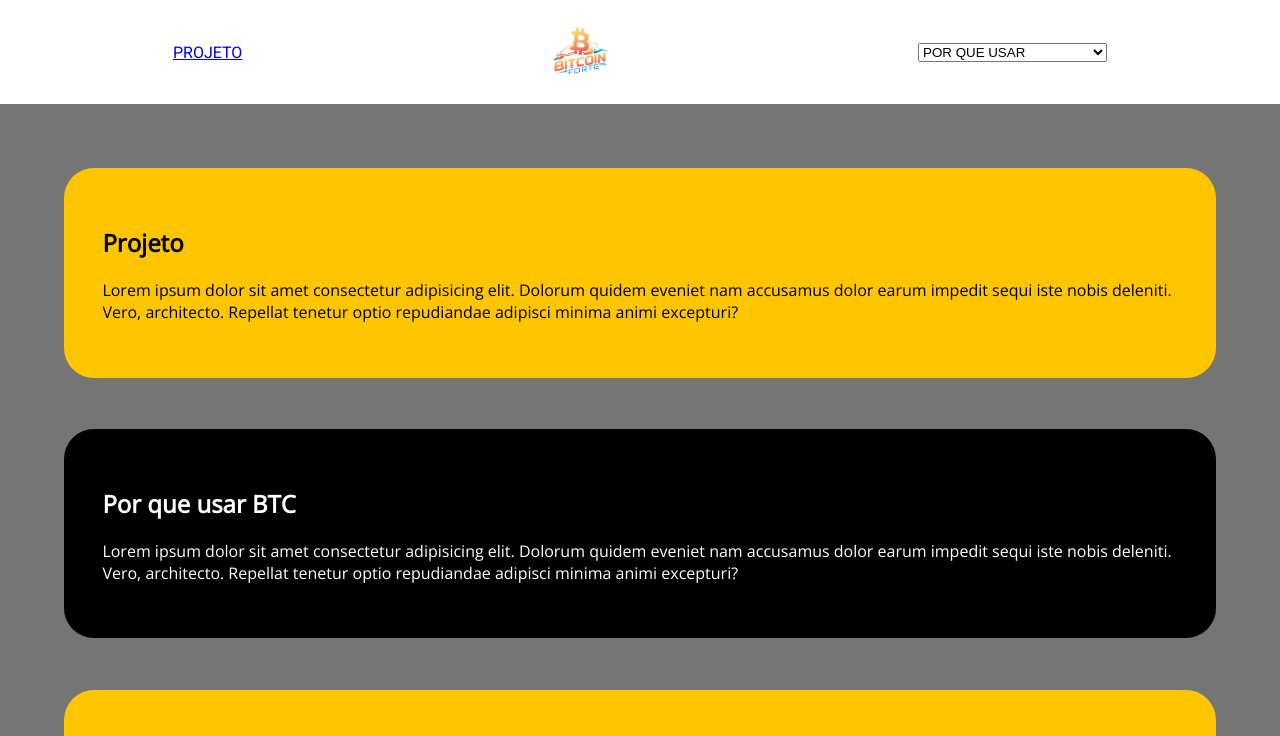
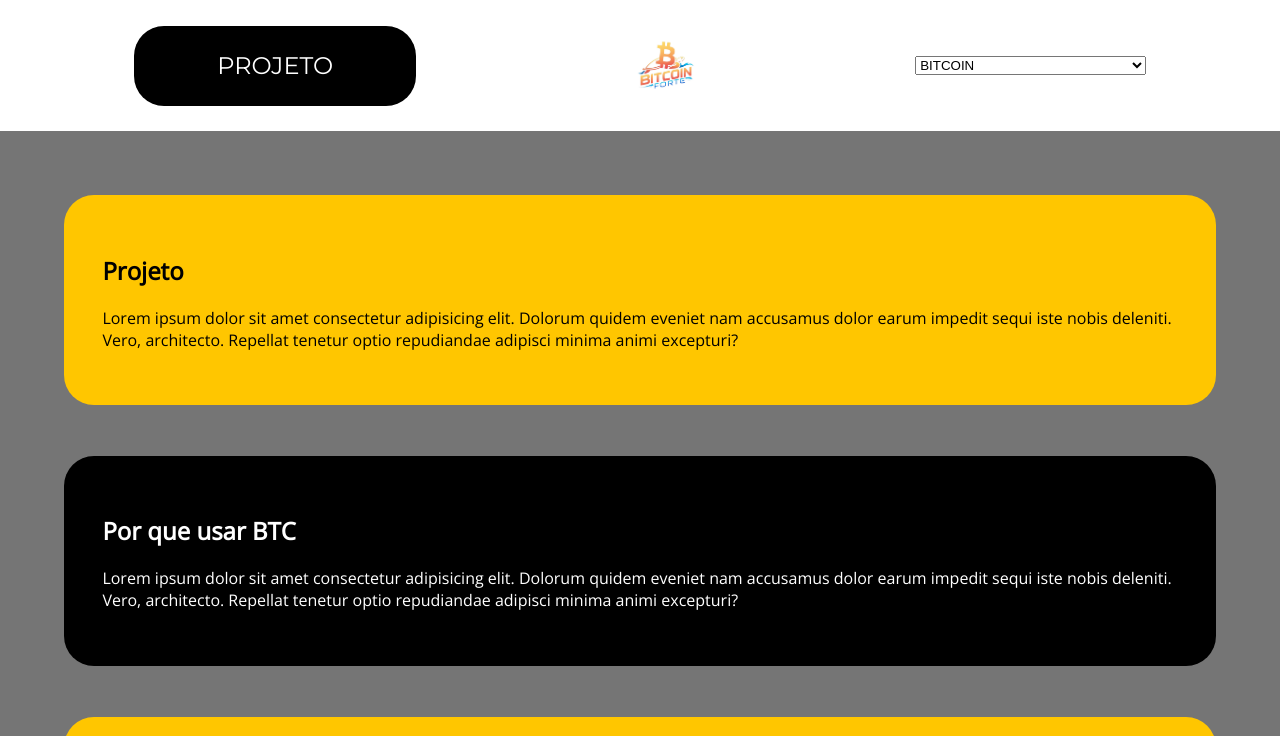
Before and after one commit to victorsales1709/bitcoinforte, a plain HTML site: page index.html in a window 1280 px wide. Shown: the top 736 px of the page. Drawn offline with nearby package versions, Linux system fonts and the light colour scheme.

Commit message:
Botão que vai para descrição concluído

```diff
--- a/index.html
+++ b/index.html
@@ -7,16 +7,18 @@
     <link rel="stylesheet" type="text/css" href="stylesheet.css" media="screen"/>
     <style>
         @import url('https://fonts.googleapis.com/css2?family=Cinzel:wght@700&family=DM+Sans:opsz,wght@9..40,300&family=Lato:wght@100;300;400;700&family=Open+Sans&family=Oswald:wght@700&family=Poppins:wght@400;900&family=Quattrocento+Sans&family=Raleway:wght@900&family=Roboto:ital,wght@0,100;0,300;0,400;0,500;0,700;0,900;1,100;1,300;1,400;1,500;1,700;1,900&family=Space+Grotesk:wght@300;700&display=swap');
+        @import url('https://fonts.googleapis.com/css2?family=Montserrat:ital,wght@0,100..900;1,100..900&display=swap');
     </style>
 </head>
 <body>
     <nav>
         <a href="#projeto">PROJETO</a>
-        <img src="images/bitcoinfortelogo.jpg" alt="logo" style="height: 64px; width: 64px;"/>
+        <img src="images/bitcoinfortelogo.jpg" alt="logo" style="height: 64px; width: 64px;" class="logo"/>
         <select id="secaoSelect" onchange="goToSection(this.value)">
-                <option value="#porqueUsar">POR QUE USAR</option>
-                <option value="#comoAceitar">COMO ACEITAR</option>
-                <option value="#negocios">NEGÓCIOS QUE ACEITAM</option>
+            <option value="#bitcoin">BITCOIN</option>
+            <option value="#porqueUsar">POR QUE USAR</option>
+            <option value="#comoAceitar">COMO ACEITAR</option>
+            <option value="#negocios">NEGÓCIOS QUE ACEITAM</option>
         </select>
     </nav>
 
--- a/stylesheet.css
+++ b/stylesheet.css
@@ -10,9 +10,25 @@ nav{
     justify-content: space-around;
     align-items: center;
     background-color: #ffffff;
-    padding: 20px;
+    padding: 2vw;
     font-family: "Roboto", sans-serif;
 }
+
+a{
+    padding: 2vw;
+    width: 18vw;
+    font-size: 3vh;
+    background-color: #000000;
+    color: #ffffff;
+    text-decoration: none;
+    text-align: center;
+    border-radius: 30px;
+    font-family: "Montserrat", sans-serif;
+}
+
+#secaoSelect{
+    width: 18vw;
+  }
 
 select option[value=""] {
     display: none;
```
